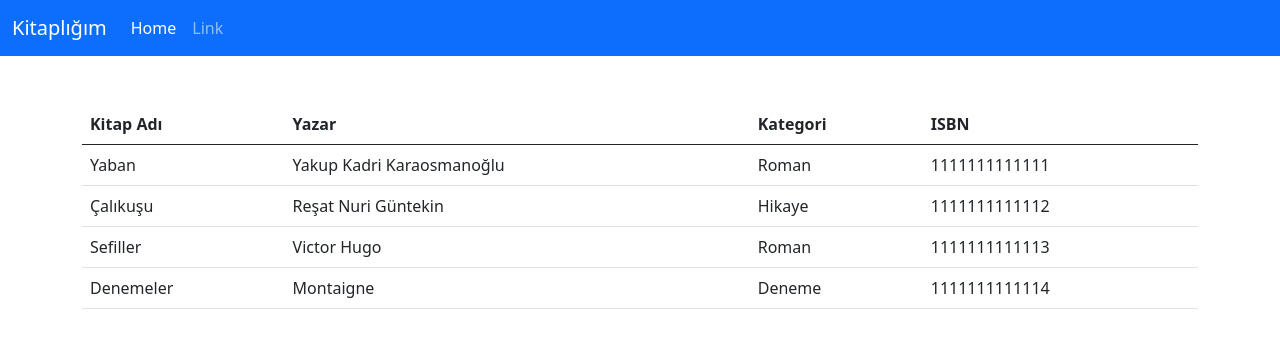
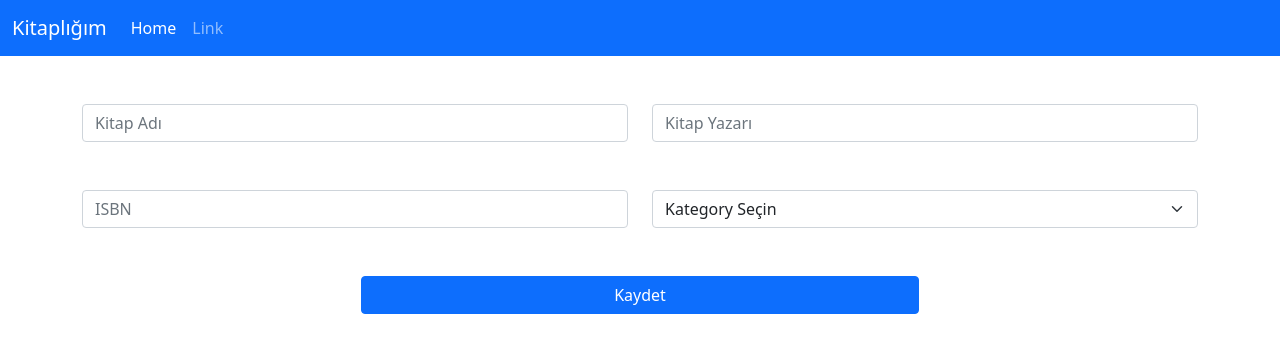
Before and after one commit to mkocerim/react-library, a React (Create React App) app: page /add-book in a window 1280 px wide. Shown: the top 352 px of the page. Built offline with nearby package versions, Linux system fonts and the light colour scheme; data requests are answered from the project's data file.

Commit message:
setup added

```diff
--- a/db.json
+++ b/db.json
@@ -1,56 +1,74 @@
 {
-"books":[
+  "books": [
     {
-        "id":1,
-        "name":"Yaban",
-        "author": "Yakup Kadri Karaosmanoğlu",
-        "isbn":"1111111111111",
-        "categoryId":1
-
+      "id": 1,
+      "name": "Yaban",
+      "author": "Yakup Kadri Karaosmanoğlu",
+      "isbn": "1111111111111",
+      "categoryId": "1"
     },
     {
-        "id":2,
-        "name":"Çalıkuşu",
-        "author": "Reşat Nuri Güntekin",
-        "isbn":"1111111111112",
-        "categoryId":2
-
+      "id": 2,
+      "name": "Çalıkuşu",
+      "author": "Reşat Nuri Güntekin",
+      "isbn": "1111111111112",
+      "categoryId": "2"
     },
     {
-        "id":3,
-        "name":"Sefiller",
-        "author": "Victor Hugo",
-        "isbn":"1111111111113",
-        "categoryId":1
-
+      "id": 3,
+      "name": "Sefiller",
+      "author": "Victor Hugo",
+      "isbn": "1111111111113",
+      "categoryId": "1"
     },
     {
-        "id":4,
-        "name":"Denemeler",
-        "author": "Montaigne",
-        "isbn":"1111111111114",
-        "categoryId":3
-
-    }
-
-],
-"categories":[
-    {
-        "id":1,
-        "name":"Roman"
+      "id": 4,
+      "name": "Denemeler",
+      "author": "Montaigne",
+      "isbn": "1111111111114",
+      "categoryId": "3"
     },
     {
-        "id":2,
-        "name":"Hikaye"
+      "id": 1664050353335,
+      "name": "Suç ve Ceza",
+      "author": "Dostoyevski",
+      "isbn": "111111116",
+      "categoryId": "1"
     },
     {
-        "id":3,
-        "name":"Deneme"
+      "id": 1664050411818,
+      "name": "Kara Murat",
+      "author": "Tolstoy",
+      "isbn": "111111111117",
+      "categoryId": "2"
+    },
+    {
+      "id": 1664051187424,
+      "name": "Fareler ve Insanlar",
+      "author": "Dovstoyevski",
+      "isbn": "1111111119",
+      "categoryId": "2"
+    },
+    {
+      "id": 1664051224466,
+      "name": "Vadideki Zambak",
+      "author": "Balzac",
+      "isbn": "1111111119",
+      "categoryId": "1"
     }
-]
-
-
-
-
-
+  ],
+  "categories": [
+    {
+      "id": "1",
+      "name": "Roman"
+    },
+    {
+      "id": "2",
+      "name": "Hikaye"
+    },
+    {
+      "id": "3",
+      "name": "Deneme"
+    }
+  ]
 }
--- a/package.json
+++ b/package.json
@@ -10,6 +10,7 @@
     "json-server": "^0.17.0",
     "react": "^18.2.0",
     "react-dom": "^18.2.0",
+    "react-router-dom": "^6.4.1",
     "react-scripts": "5.0.1",
     "web-vitals": "^2.1.4"
   },
--- a/src/App.js
+++ b/src/App.js
@@ -1,19 +1,23 @@
 import React from "react";
 
+import {BrowserRouter,Routes,Route,} from "react-router-dom";
+import AddBook from "./pages/AddBook";
 
-import Header from "./components/Header";
+import Home from "./pages/Home";
 
-import ListBooks from "./components/ListBooks";
 
-import Loading from "./components/Loading";
+
 
 function App() {
-  return (
-    <div className="App">
-      <Header />
-      <ListBooks />
-    </div>
+  return(
+    <BrowserRouter>
+    <Routes>
+     <Route path="/" element={<Home/>} />
+     <Route path="/add-book" element ={<AddBook/>} />
+
+    </Routes>
+  </BrowserRouter>
   );
-}
+  }
 
 export default App;
--- /dev/null
+++ b/src/components/AddBookForm.js
@@ -0,0 +1,122 @@
+import React,{useEffect,useState} from "react";
+import axios from "axios";
+import Loading from "./Loading";
+import { useNavigate } from "react-router-dom";
+
+const AddBookForm = (props)=>{
+const navigate = useNavigate()
+const [categories,setCategories]=useState(null);
+const [bookname,setBookName] = useState("");
+const [author,setAuthor]= useState("");
+const [isbn,setIsbn] = useState("");
+const [category,setCategory]=useState("");
+
+    useEffect(()=>{
+        axios.get("http://localhost:3004/categories")
+        .then(res=>{
+
+            console.log(res);
+            setCategories(res.data);
+
+        })
+        .catch(err=>console.log(err))
+
+    },[])
+
+    const handleSubmit = (event)=>{
+        event.preventDefault();
+        // console.log("name",bookname);
+        // console.log("author", author);
+        // console.log("isbn",isbn);
+        // console.log("category",category);
+    if(bookname === "" || author === "" || category === ""){
+        alert("Kitap adı, Kitap Yazarı ve Kategory boş bırakılamaz");
+        return;
+    }
+    const newBook={
+        id: new Date().getTime(),
+        name:bookname,
+        author:author,
+        isbn:isbn,
+        categoryId:category
+        };
+    axios.post("http://localhost:3004/books",newBook)
+    .then(res=>{
+        console.log(res);
+        setBookName("");
+        setAuthor("");
+        setIsbn("");
+        setCategory("");
+        navigate("/");
+    })
+    .catch(err=>console.log(err))
+    };
+
+    if(categories===null){
+        return <Loading/>;
+    }
+
+    return(
+
+<div className="container my-5" >
+   <form onSubmit={handleSubmit}>
+    <div className="row">
+        <div className="col">
+         <input
+            type="text"
+            className="form-control"
+            placeholder="Kitap Adı"
+            value={bookname}
+            onChange={(event)=>setBookName(event.target.value)}
+         />
+        </div>
+        <div className="col">
+        <input
+            type="text"
+            className="form-control"
+            placeholder="Kitap Yazarı"
+            value={author}
+            onChange={(event)=>setAuthor(event.target.value)}
+
+         />
+        </div>
+     </div>
+
+      <div className="row my-5">
+
+         <div className="col">
+             <input
+               type="text"
+               className="form-control"
+               placeholder="ISBN"
+               value={isbn}
+               onChange={(event)=>setIsbn(event.target.value)}
+            />
+
+     </div>
+     <div className="col">
+     <select
+     className="form-select"
+     onChange={(event)=>setCategory(event.target.value)}
+     >
+        <option value={""} selected>
+        Kategory Seçin
+        </option>
+    {categories.map(cat=>{
+        return(
+        <option value={cat.id}>{cat.name}</option>
+    )
+    })
+         }
+     </select>
+                    </div>
+                </div>
+                <div className= "d-flex justify-content-center">
+                    <button type="submit" className="btn btn-primary w-50">Kaydet</button>
+                </div>
+             </form>
+        </div>
+    );
+};
+
+export default AddBookForm
--- a/src/components/ListBooks.js
+++ b/src/components/ListBooks.js
@@ -1,6 +1,7 @@
 import React, {useEffect,useState} from "react";
 import axios from "axios";
 import Loading from "./Loading";
+import { Link } from "react-router-dom";
 
 const ListBooks=(props)=>{
 
@@ -21,7 +22,7 @@
 
             setCategories(resCategories.data);
 
-          },5000);
+          },1);
           })
           .catch((err) => console.log("categories err",err))
         })
@@ -32,6 +33,9 @@
     }
     return(
  <div className="container my-5">
+    <div className="my-3 d-flex justify-content-end">
+       <Link to = "/add-book" className="btn btn-primary">Kitap Ekle </Link>
+    </div>
    <table className="table">
   <thead>
     <tr>
--- /dev/null
+++ b/src/pages/AddBook.js
@@ -0,0 +1,17 @@
+import React from "react";
+import Header from "../components/Header";
+import AddBookForm from "../components/AddBookForm";
+
+
+
+const AddBook =(props)=>{
+
+    return(
+    <div>
+        <Header/>
+        <AddBookForm/>
+
+ </div>
+    );
+};
+export default AddBook
--- /dev/null
+++ b/src/pages/Home.js
@@ -0,0 +1,16 @@
+import React from "react";
+import Header from "../components/Header";
+import ListBooks from "../components/ListBooks";
+
+const Home=(props)=>{
+
+    return(
+        <div>
+        <Header />
+        <ListBooks />
+      </div>
+
+    );
+};
+
+export default Home;
```
Also changed, not shown: 1 other file (tests, documents, lock files or other folders).
